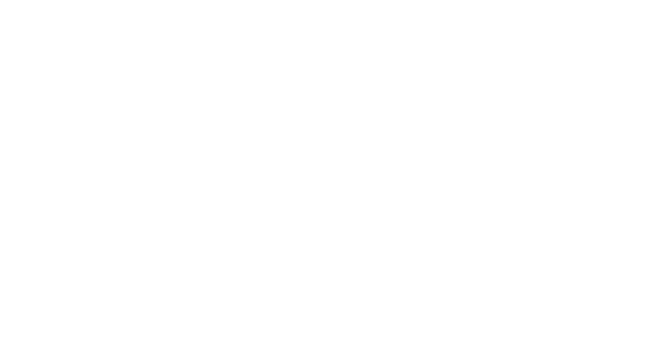
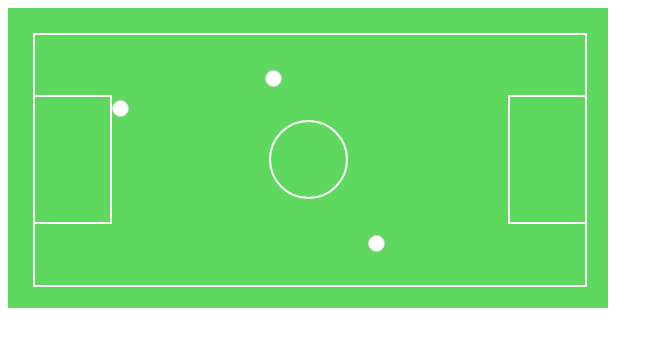
Before and after one commit to NohemiBarrera/position-cancha, a plain HTML site: page index.html in a window 1280 px wide. Shown: the whole page, without its empty margins (0-663 px from the left). Drawn offline with Linux system fonts and the light colour scheme.

Commit message:
position absolute y relative

```diff
--- a/index.html
+++ b/index.html
@@ -1,9 +1,21 @@
 <!DOCTYPE html>
 <html>
 <head>
+	<link rel="stylesheet" type="text/css" href="style.css">
 	<title>Cancha</title>
 </head>
 <body>
 
+	<div class="fondo">
+	<div class="frente">
+	<div class="porteria1"></div>
+	<div class="porteria2"></div>
+	<div class="circulo"></div>
+	<div class="balon1"></div>
+	<div class="balon2"></div>
+	<div class="balon3"></div>
+	</div>
+	</div>
+
 </body>
 </html>
--- a/style.css
+++ b/style.css
@@ -0,0 +1,80 @@
+.fondo {
+	background: #5fd85f;
+	width: 600px;
+	height: 300px;
+	position: relative;
+}
+
+.frente {
+	background: #5fd85f;
+	border: 2px solid white;
+	width: 550px;
+	height: 250px;
+	position: absolute;
+	left: 25px;
+	top: 25px;
+}
+
+.porteria1 {
+	background: #5fd85f;
+	border: 2px solid white;
+	width: 75px;
+	height: 125px;
+	position: absolute;
+	left: -2px;
+	top: 60px;
+}
+
+.porteria2 {
+	background: #5fd85f;
+	border: 2px solid white;
+	width: 75px;
+	height: 125px;
+	position: absolute;
+	right: -2px;
+	top: 60px;
+}
+
+.circulo {
+	background: #5fd85f;
+	border: 2px solid white;
+	width: 75px;
+	height: 75px;
+	position: absolute;
+	right: 237.5px;
+	top: 85px;
+	border-radius: 50px;
+}
+
+.balon1 {
+	background: white;
+	border: 1px solid #d3d3d3;
+	width: 15px;
+	height: 15px;
+	position: absolute;
+	left: 77px;
+	top: 65px;
+	border-radius: 50px;
+}
+
+.balon2 {
+	background: white;
+	border: 1px solid #d3d3d3;
+	width: 15px;
+	height: 15px;
+	position: absolute;
+	left: 230px;
+	top: 35px;
+	border-radius: 50px;
+}
+
+.balon3 {
+	background: white;
+	border: 1px solid #d3d3d3;
+	width: 15px;
+	height: 15px;
+	position: absolute;
+	right: 200px;
+	top: 200px;
+	border-radius: 50px;
+}
```
